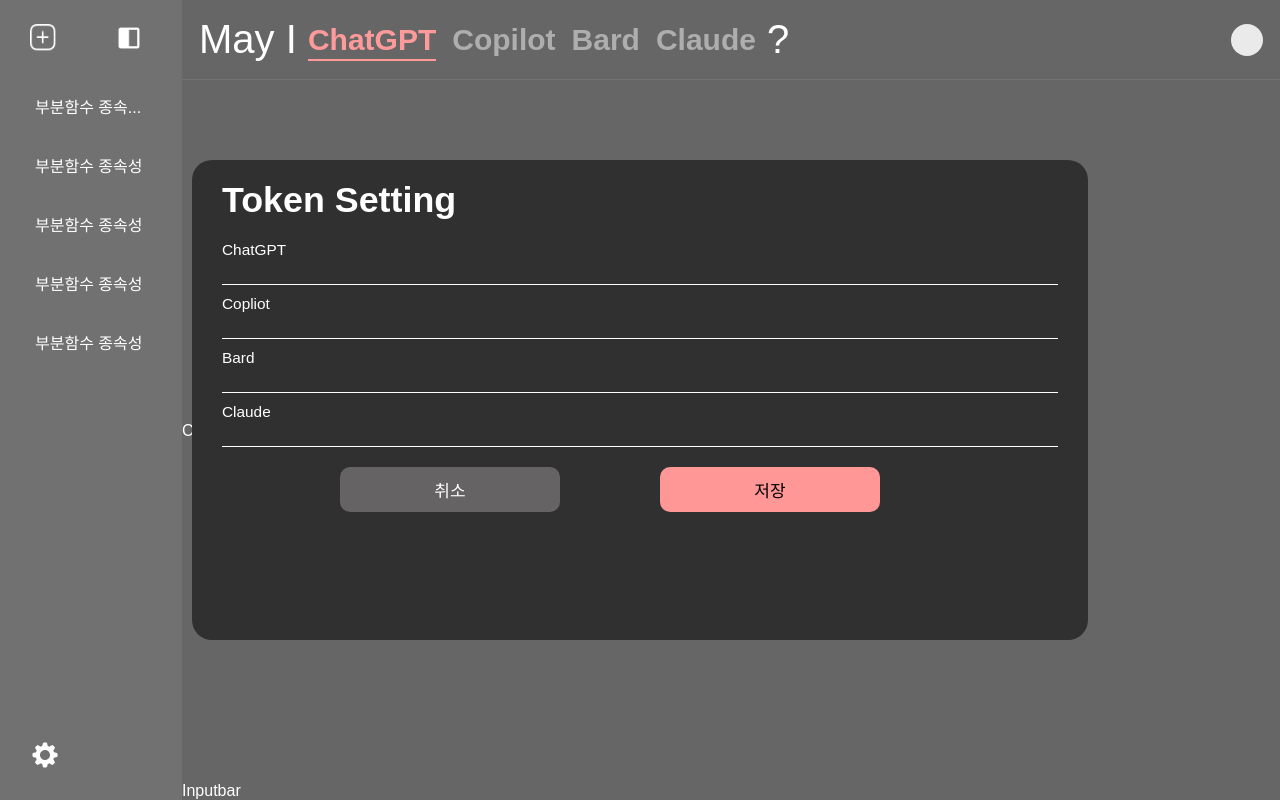
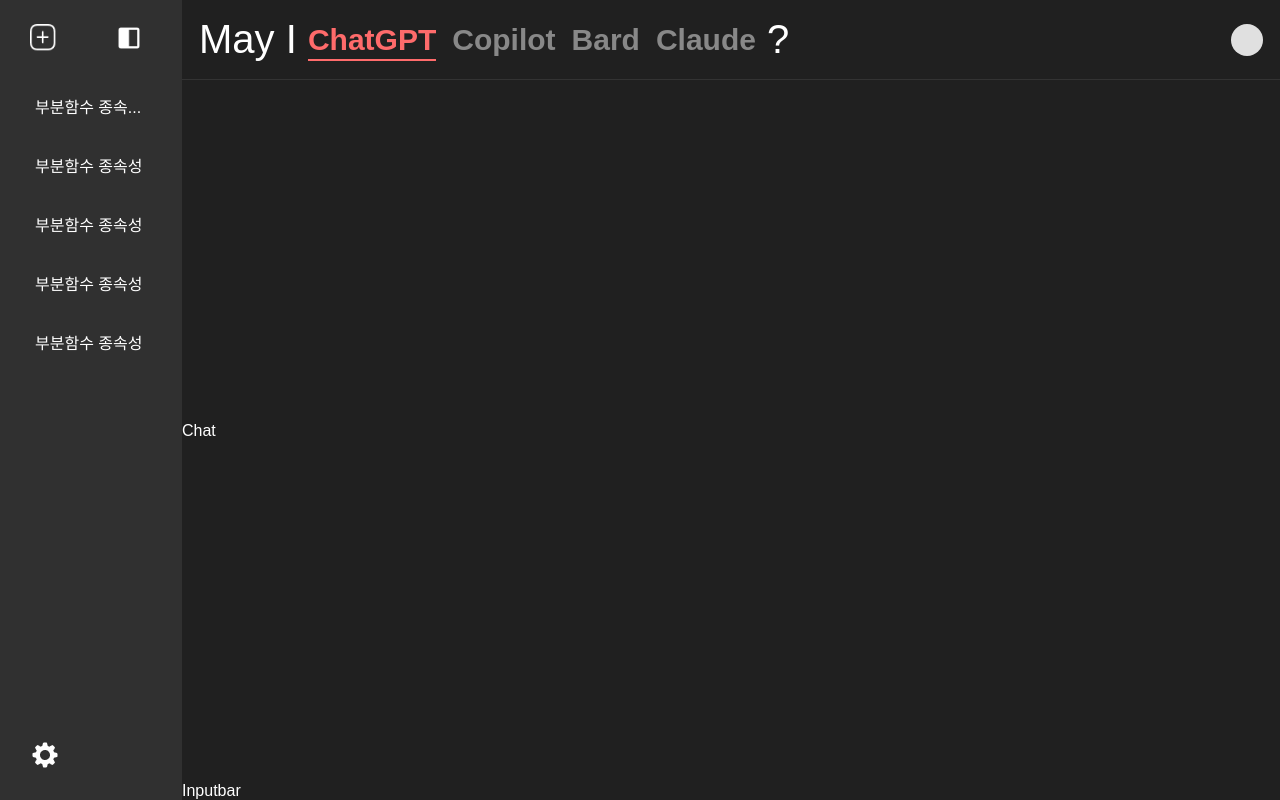
Before and after one commit to May-I-AI-Integrated-Platform/FE, a React (Vite) app: page /home in a window 1280 px wide. Built offline with nearby package versions, Linux system fonts and the light colour scheme; a web font is replaced by a local one.

Commit message:
[FEAT] #11 설정창 표시,숨김 기능 구현

```diff
--- a/src/Home.jsx
+++ b/src/Home.jsx
@@ -8,16 +8,17 @@
 
 export default function Home() {
   const [isOpen, setOpen] = useState(true);
+  const [isSetting, setSetting] = useState(false);
 
   return (
     <div className='home'>
-      {isOpen ? <Sidebar setOpen={setOpen}/> : <></>}
+      {isOpen ? <Sidebar setOpen={setOpen} setSetting={setSetting}/> : <></>}
       <div className='home-contents' style={isOpen ? {width: '90%'}: {width: "100%"}}>
           <Header isOpen={isOpen} setOpen={setOpen}/>
           <Chat />
           <Inputbar />
       </div>
-      <TokenSetting />
+      {isSetting ? <TokenSetting setSetting={setSetting}/> : <></>}
     </div>
   )
 }
--- a/src/components/home/Sidebar.jsx
+++ b/src/components/home/Sidebar.jsx
@@ -14,7 +14,7 @@
         <ChatHistory isAddChat={isAddChat} setAddChat={setAddChat}/>
       </div>
       <div>
-        <SettingIcon />
+        <SettingIcon setSetting={props.setSetting}/>
       </div>
     </div>
   )
--- a/src/components/home/TokenSetting.jsx
+++ b/src/components/home/TokenSetting.jsx
@@ -1,7 +1,7 @@
 import React from 'react'
 import '../../css/home/tokenSetting.css'
 
-export default function TokenSetting() {
+export default function TokenSetting(props) {
   return (
     <div className='tokenSetting-home'>
       <form action="" className='container-tokenSetting'>
@@ -23,7 +23,7 @@
           <input type="text" className='input-detail' />
         </div>
         <div className='button-container'>
-          <button className='cancel-button'>취소</button>
+          <button className='cancel-button' onClick={()=>{props.setSetting(false)}}>취소</button>
           <button type="submit" className='submit-button'>저장</button>
         </div>
       </form>
--- a/src/components/home/sidebar/SettingIcon.jsx
+++ b/src/components/home/sidebar/SettingIcon.jsx
@@ -1,10 +1,10 @@
 import React from 'react'
 import srcSettingIcon from '../../../../image/settingIcon.png'
 
-export default function SettingIcon() {
+export default function SettingIcon(props) {
   return (
     <div className='sidebar-settingIcon'>
-        <div className='settingIcon-icon'>
+        <div className='settingIcon-icon' onClick={()=>{props.setSetting(true)}}>
             <img src= {srcSettingIcon}/>
         </div>
     </div>
```
